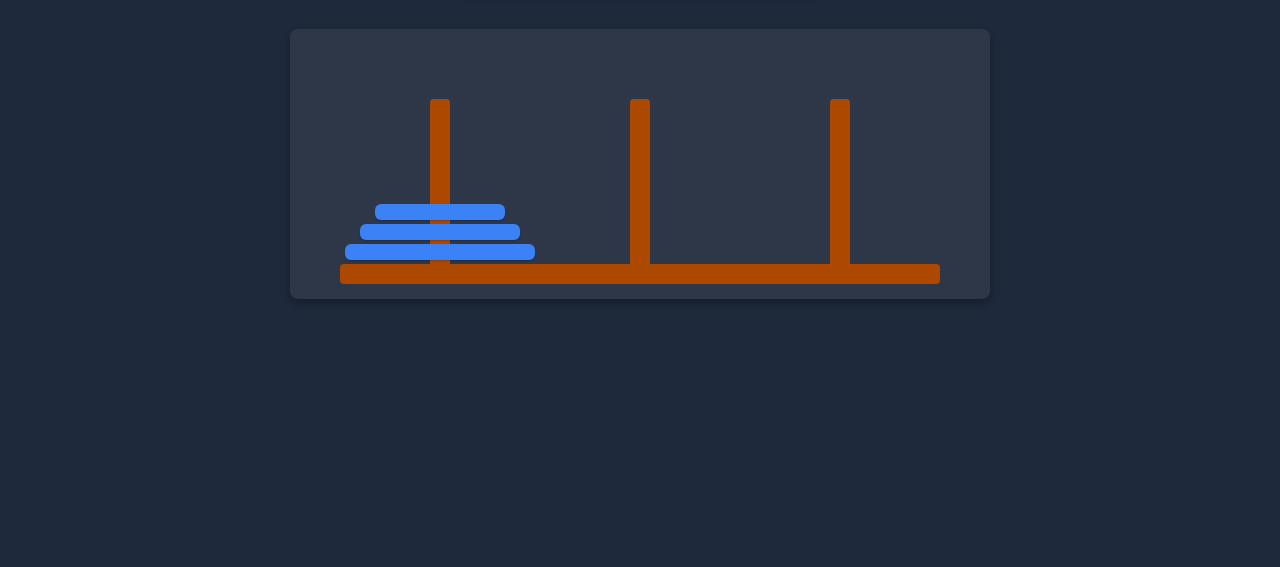
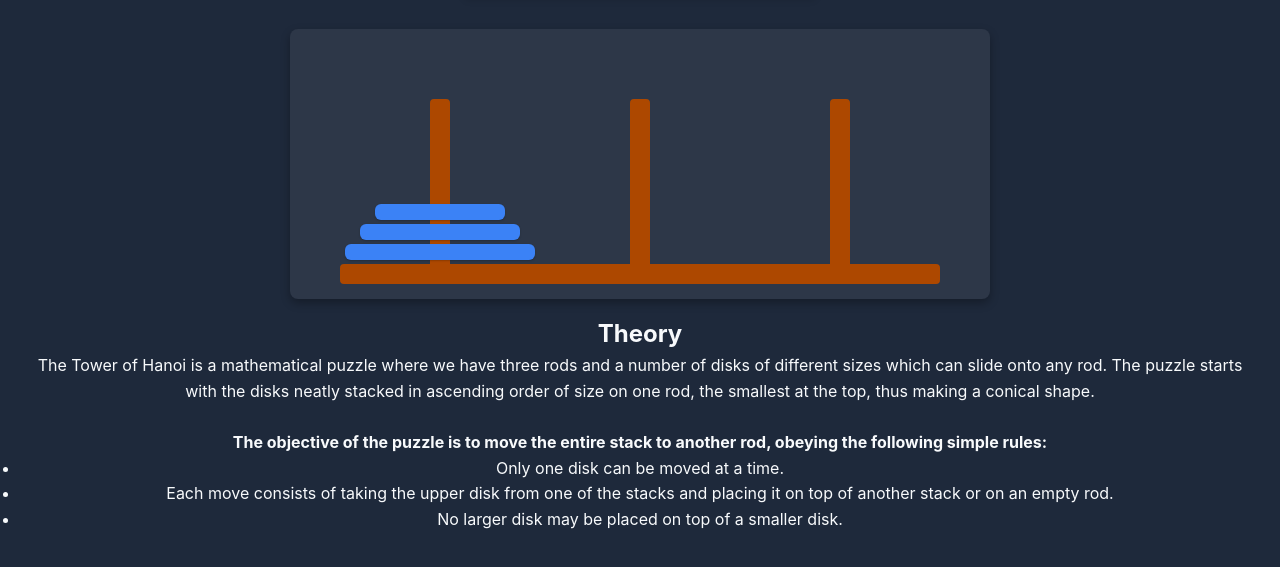
Before and after one commit to mdya94812/towerOfHanoi, a plain HTML site: page index.html in a window 1280 px wide. Shown: the part 137-704 px from the top of the page. Drawn offline with Linux system fonts and the light colour scheme.

Commit message:
Update index.html

```diff
--- a/index.html
+++ b/index.html
@@ -31,6 +31,30 @@
     </div>
     <p id="status">&#160;</p>
     <div id="content"></div>
+    <div class="theory">
+      <h2>Theory</h2>
+      <p>
+        The Tower of Hanoi is a mathematical puzzle where we have three rods and
+        a number of disks of different sizes which can slide onto any rod. The
+        puzzle starts with the disks neatly stacked in ascending order of size
+        on one rod, the smallest at the top, thus making a conical shape.
+      </p>
+      <br />
+      <p>
+        <b
+          >The objective of the puzzle is to move the entire stack to another
+          rod, obeying the following simple rules:</b
+        >
+      </p>
+      <ul>
+        <li>Only one disk can be moved at a time.</li>
+        <li>
+          Each move consists of taking the upper disk from one of the stacks and
+          placing it on top of another stack or on an empty rod.
+        </li>
+        <li>No larger disk may be placed on top of a smaller disk.</li>
+      </ul>
+    </div>
     <script src="script.js"></script>
   </body>
 </html>
```
